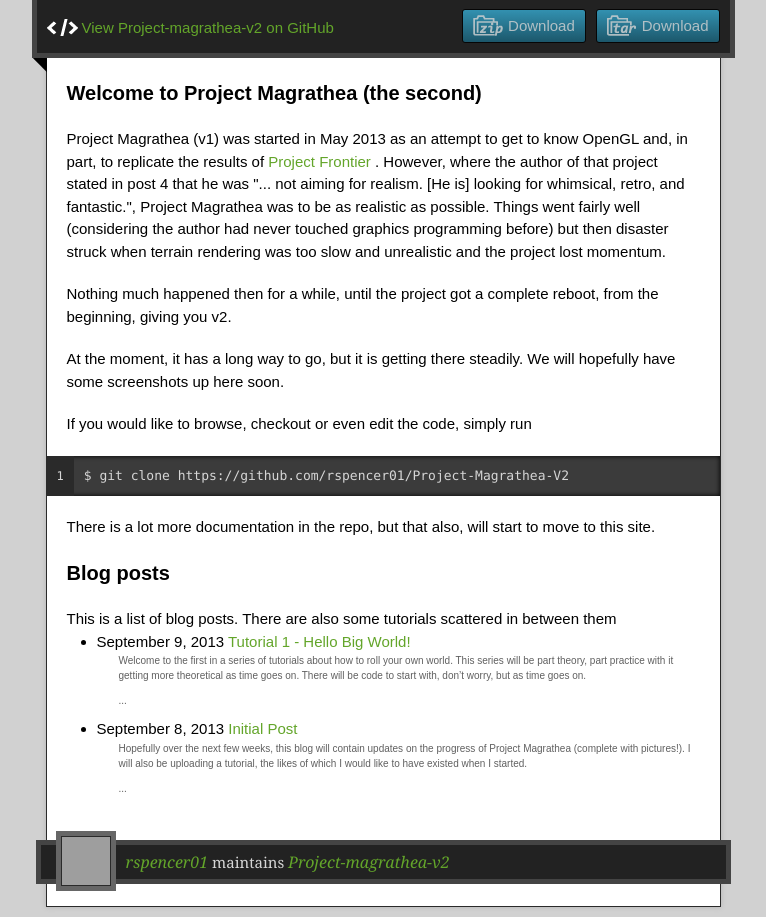
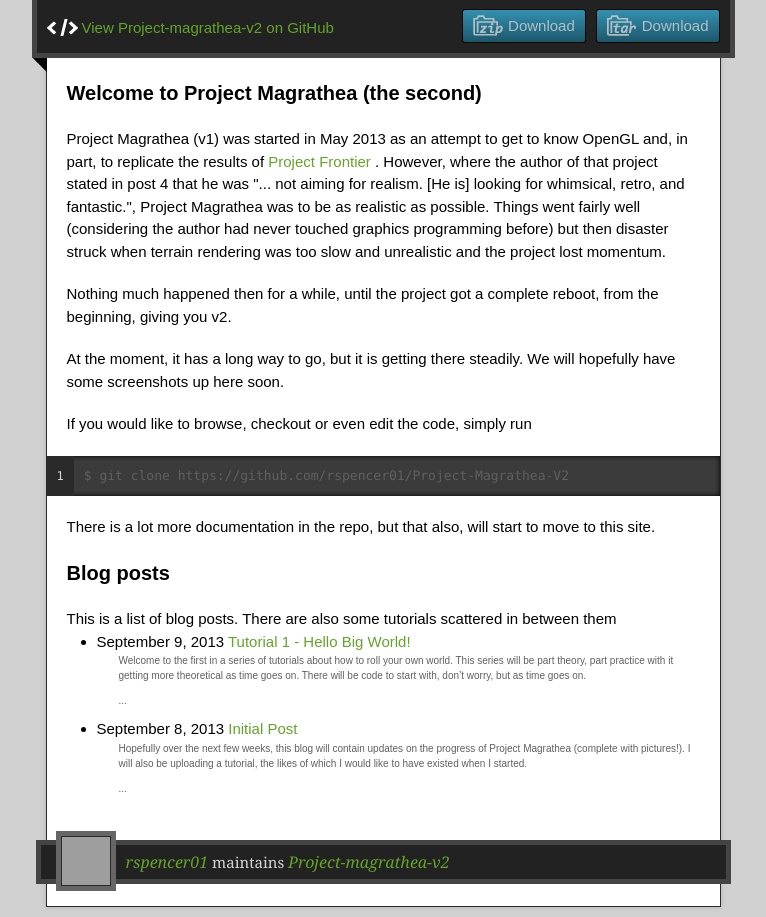
Before and after one commit to rspencer01/Project-Magrathea-V2, a Jekyll site: the page built from index.html, in a window 1280 px wide. Shown: the part 293-1210 px from the top of the page, without its empty margins (257-1023 px from the left). Built offline with Jekyll 4.4.1, drawn with Linux system fonts in a browser that asks for light colours; nearby versions of some CDN libraries; Markdown is read by kramdown in place of the engine named in the settings; grey boxes are pictures that could not be loaded.

Commit message:
Code style

```diff
--- a/stylesheets/stylesheet.css
+++ b/stylesheets/stylesheet.css
@@ -350,6 +350,11 @@ footer .owner p a {
 	font-size: 10px;
 }
 
+code
+{
+  color : #606060;
+}
+
 /* Markdown */
 .markdown-body h1,
 .markdown-body h2,
```
